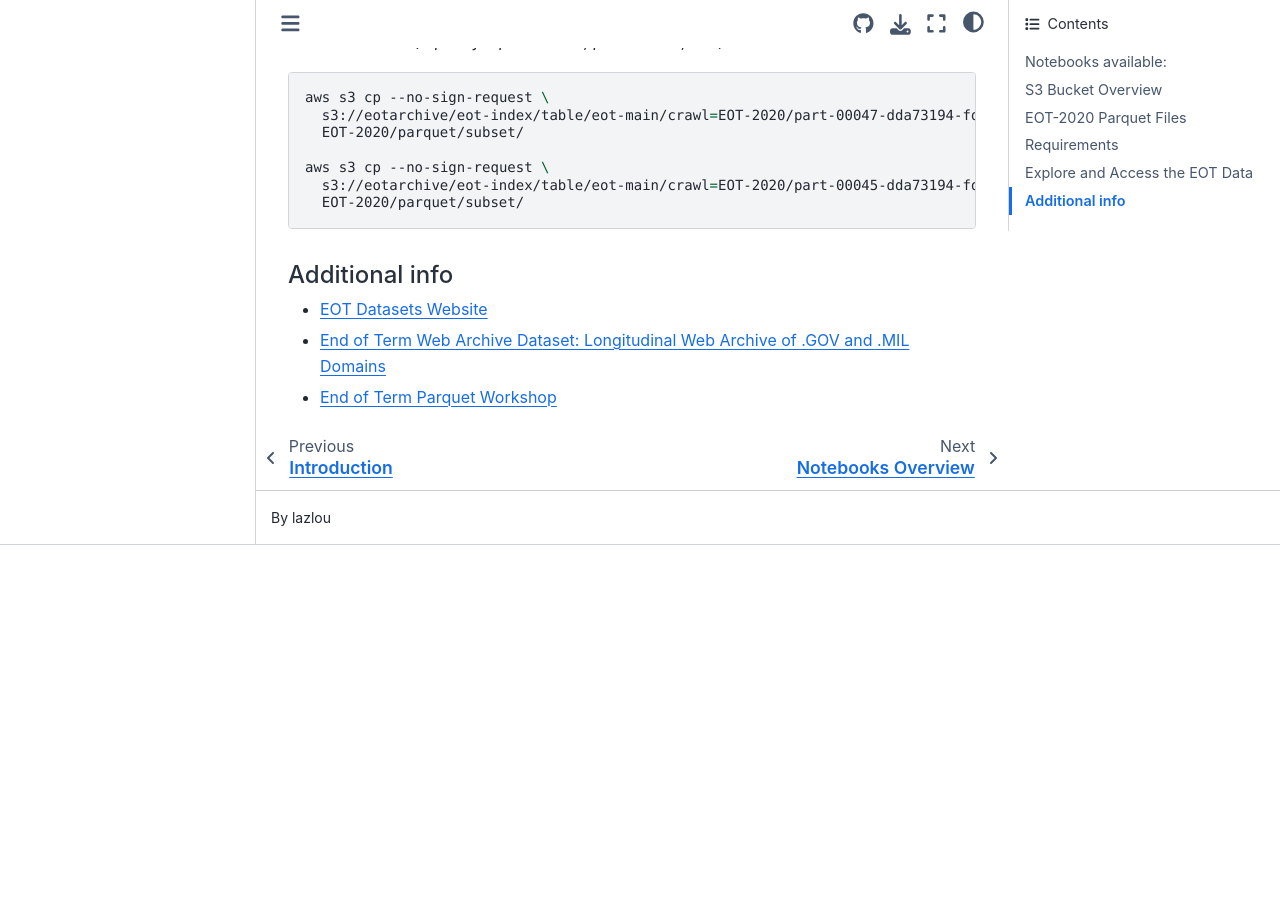
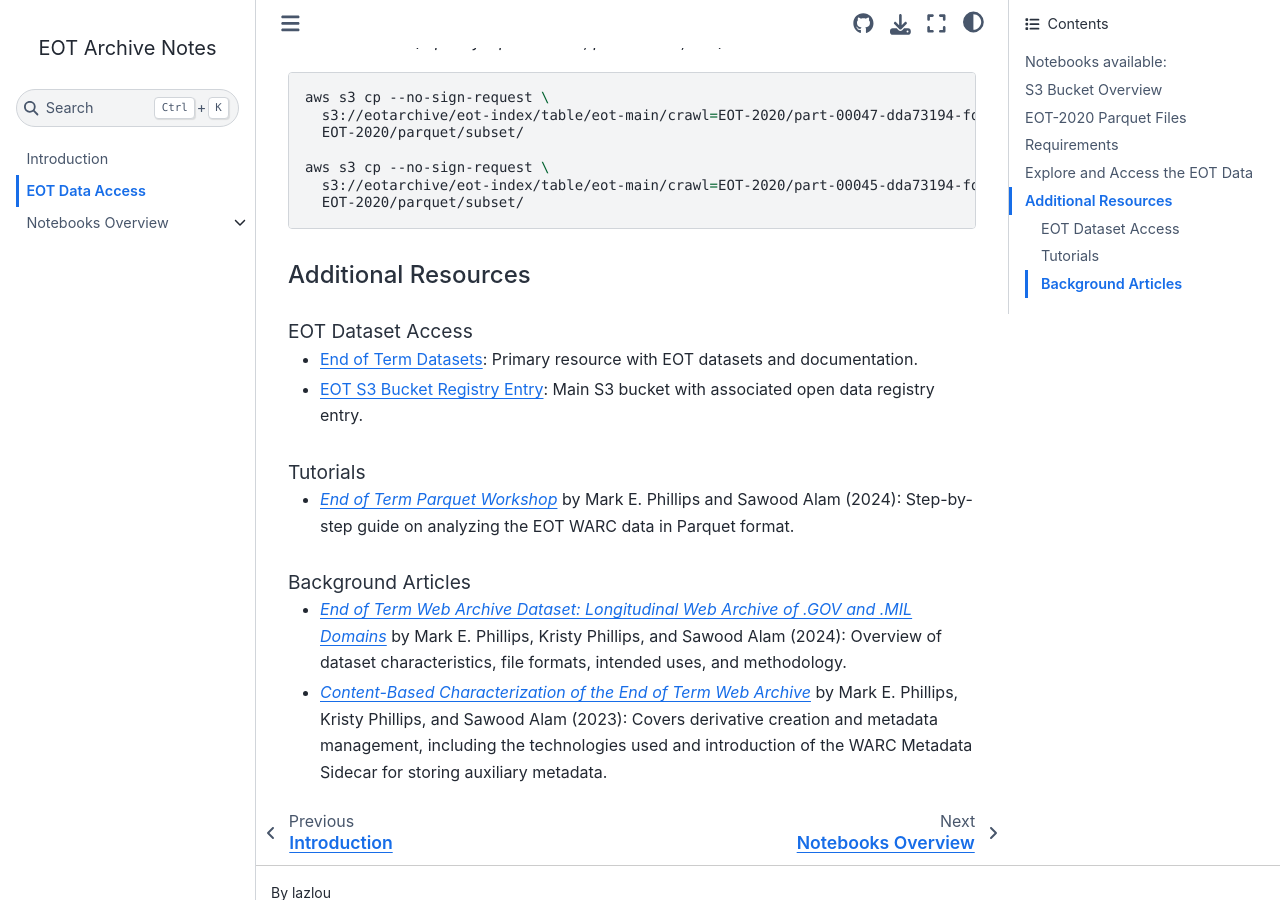
Before and after one commit to lazlou/eot-notes, a Jupyter Book: the page built from how_to_access_eot_data.md, in a window 1280 px wide and 900 px high, scrolled down 5720 px. Built offline with Jupyter Book 1.0.4 settings and Sphinx 7.4.7 and the Sphinx Book theme 1.1.4, drawn with Linux system fonts in a browser that asks for light colours; pages that are not in the unit, such as notebooks, are missing from menus; before the commit the page ends 6265 px from its top, so only the background shows below that.

Commit message:
update additional resources

````diff
--- a/how_to_access_eot_data.md
+++ b/how_to_access_eot_data.md
@@ -250,7 +250,14 @@
   EOT-2020/parquet/subset/
 ```
 
-## Additional info
-- [EOT Datasets Website](https://eotarchive.org/data/)
-- [End of Term Web Archive Dataset: Longitudinal Web Archive of .GOV and .MIL Domains](https://doi.org/10.1109/JCDL57899.2023.00024)
-- [End of Term Parquet Workshop](https://github.com/end-of-term/eot-parquet-workshop)
+## Additional Resources
+### EOT Dataset Access
+- [End of Term Datasets](https://eotarchive.org/data/): Primary resource with EOT datasets and documentation.
+- [EOT S3 Bucket Registry Entry](https://registry.opendata.aws/eot-web-archive/): Main S3 bucket with associated open data registry entry.
+
+### Tutorials
+- *[End of Term Parquet Workshop](https://github.com/end-of-term/eot-parquet-workshop)*  by Mark E. Phillips and Sawood Alam (2024): Step-by-step guide on analyzing the EOT WARC data in Parquet format.
+
+### Background Articles
+- *[End of Term Web Archive Dataset: Longitudinal Web Archive of .GOV and .MIL Domains](https://digital.library.unt.edu/ark:/67531/metadc2201613/)* by Mark E. Phillips, Kristy Phillips, and Sawood Alam (2024): Overview of dataset characteristics, file formats, intended uses, and methodology.
+- *[Content-Based Characterization of the End of Term Web Archive](https://digital.library.unt.edu/ark:/67531/metadc2201623/)* by Mark E. Phillips, Kristy Phillips, and Sawood Alam (2023): Covers derivative creation and metadata management, including the technologies used and introduction of the WARC Metadata Sidecar for storing auxiliary metadata.
````
